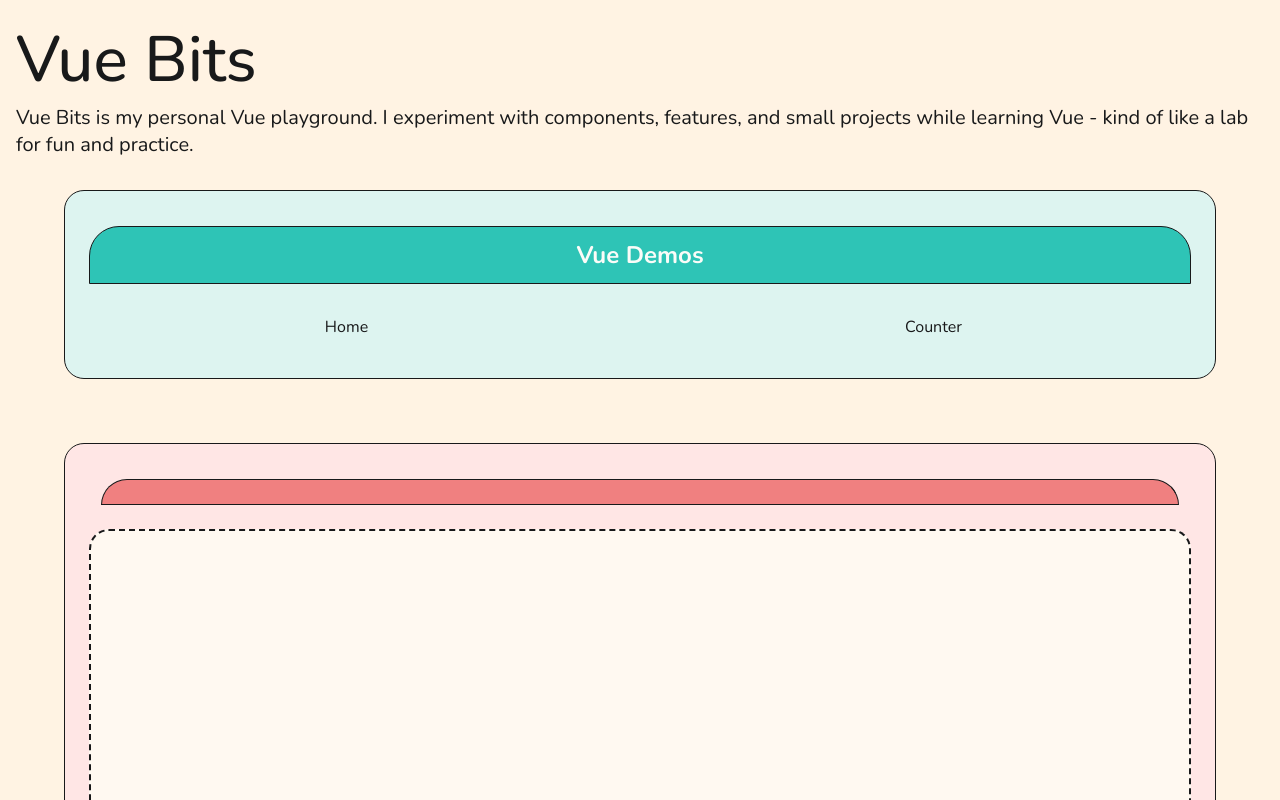
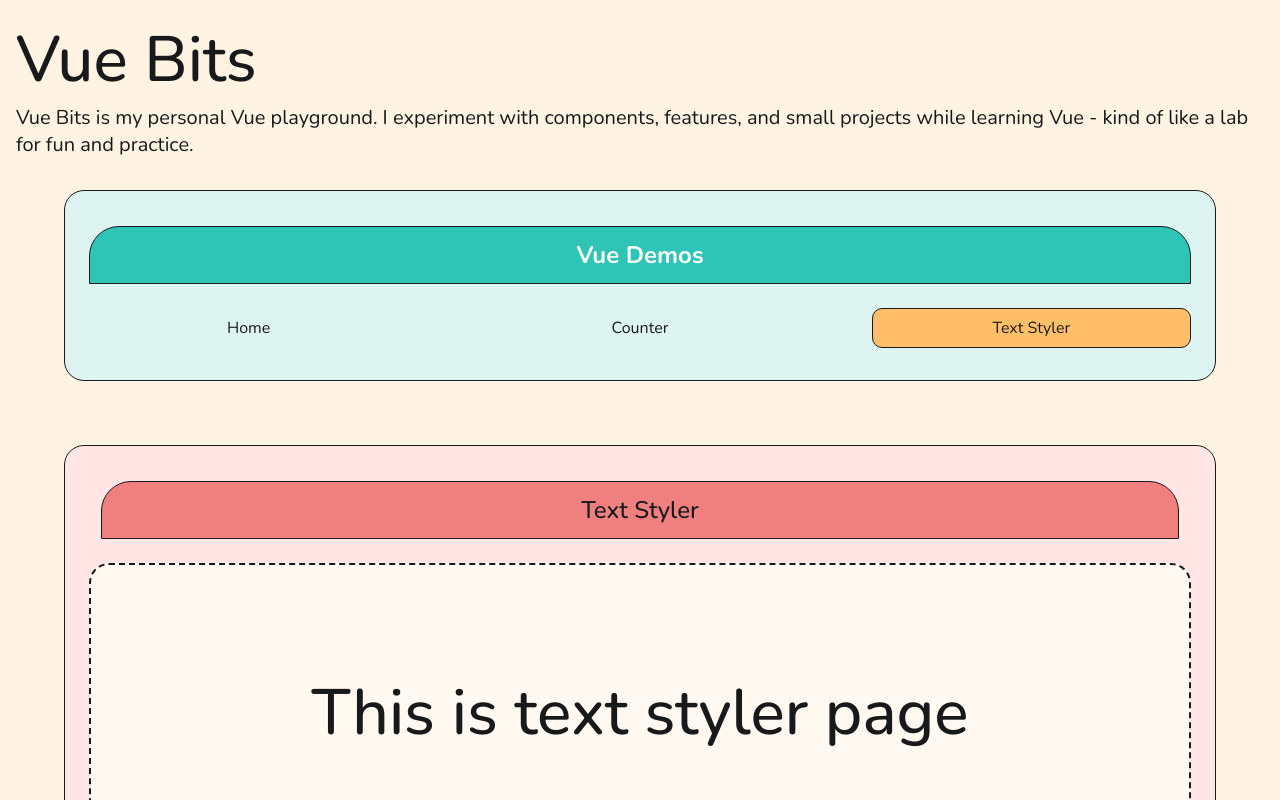
Before and after one commit to louiseka/vue-bits, a Vue app: page /text-styler in a window 1280 px wide. Shown: the top 800 px of the page. Built offline with nearby package versions, Linux system fonts and the light colour scheme.

Commit message:
Creating view and route for text styler

```diff
--- a/src/components/Navigation.vue
+++ b/src/components/Navigation.vue
@@ -15,6 +15,14 @@ import { RouterLink } from "vue-router";
         <li>
           <RouterLink class="nav__link" activeClass="active__link" to="/counter"
             >Counter</RouterLink
+          >
+        </li>
+        <li>
+          <RouterLink
+            class="nav__link"
+            activeClass="active__link"
+            to="/text-styler"
+            >Text Styler</RouterLink
           >
         </li>
       </ul>
--- a/src/router/index.js
+++ b/src/router/index.js
@@ -2,6 +2,7 @@ import { createWebHistory, createRouter } from "vue-router";
 
 import HomeView from "@/views/HomeView.vue";
 import CounterView from "@/views/CounterView.vue";
+import TextStylerView from "@/views/TextStylerView.vue";
 
 const routes = [
   {
@@ -14,6 +15,11 @@ const routes = [
     name: "Counter",
     component: CounterView,
   },
+  {
+    path: "/text-styler",
+    name: "Text Styler",
+    component: TextStylerView,
+  },
 ];
 
 export const router = createRouter({
--- /dev/null
+++ b/src/views/TextStylerView.vue
@@ -0,0 +1,3 @@
+<script setup></script>
+<template><h1>This is text styler page</h1></template>
+<style scoped></style>
```
